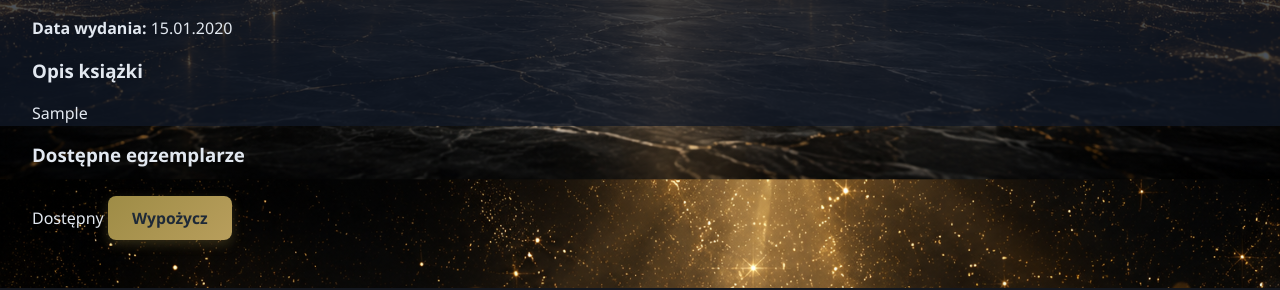
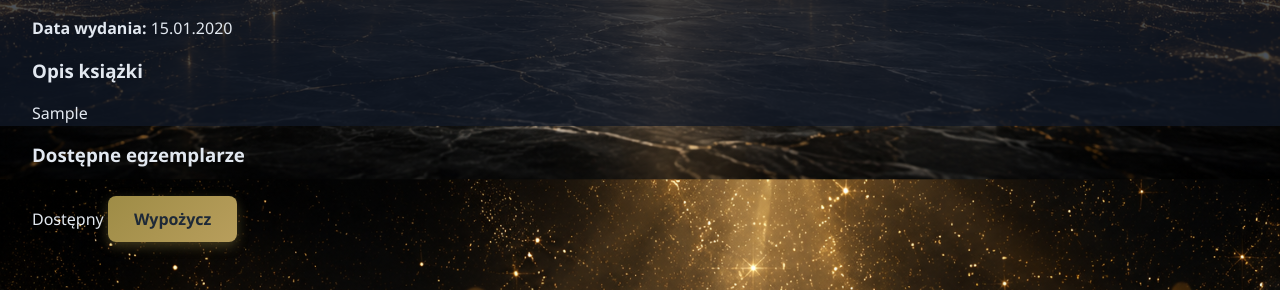
Before and after one commit to Barbekjuuu/BiblioTech, a Django app: page /ksiazka/1/ in a window 1280 px wide. Shown: the part 674-964 px from the top of the page. Run offline with Django 5.2, Linux system fonts and the light colour scheme; a user stored in the database is signed in; tables that the repository leaves empty hold one stand-in row (values such as "Sample post").

Commit message:
Finalize Wypożycz button styling - consistent with project theme

```diff
--- a/books/static/css/style.css
+++ b/books/static/css/style.css
@@ -311,14 +311,14 @@ nav a:hover {
 }
 
 /* =============================================
-   PRZYCISKI "WYPOŻYCZ" - ulepszona wersja
+   PRZYCISKI "WYPOŻYCZ" - ulepszona wersja (spójna z projektem)
    ============================================= */
 
 .btn-wypozycz {
     background: linear-gradient(135deg, #9e8c46, #b89e5c);
     color: #1e2937;
     border: none;
-    padding: 11px 24px;
+    padding: 12px 26px;
     border-radius: 8px;
     font-weight: 600;
     cursor: pointer;
@@ -326,13 +326,13 @@ nav a:hover {
     display: inline-block;
     margin-top: 10px;
     transition: all 0.3s ease;
-    box-shadow: 0 4px 12px rgba(158, 140, 70, 0.3);
-    font-size: 0.98rem;
+    box-shadow: 0 4px 12px rgba(158, 140, 70, 0.4);
+    font-size: 1rem;
 }
 
 .btn-wypozycz:hover {
     background: linear-gradient(135deg, #fcd34d, #facc15);
-    transform: translateY(-3px);
+    transform: translateY(-3px) scale(1.03);
     box-shadow: 0 8px 20px rgba(158, 140, 70, 0.5);
     color: #1e2937;
 }
```
